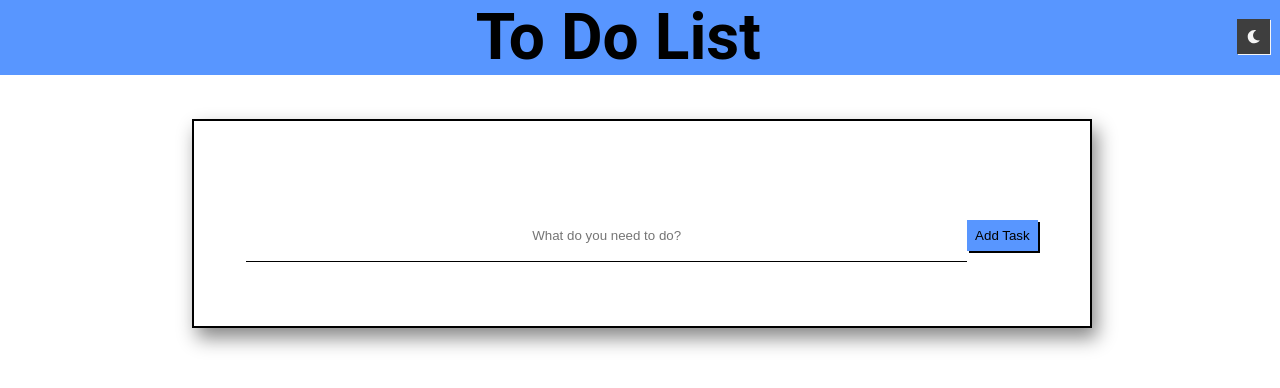
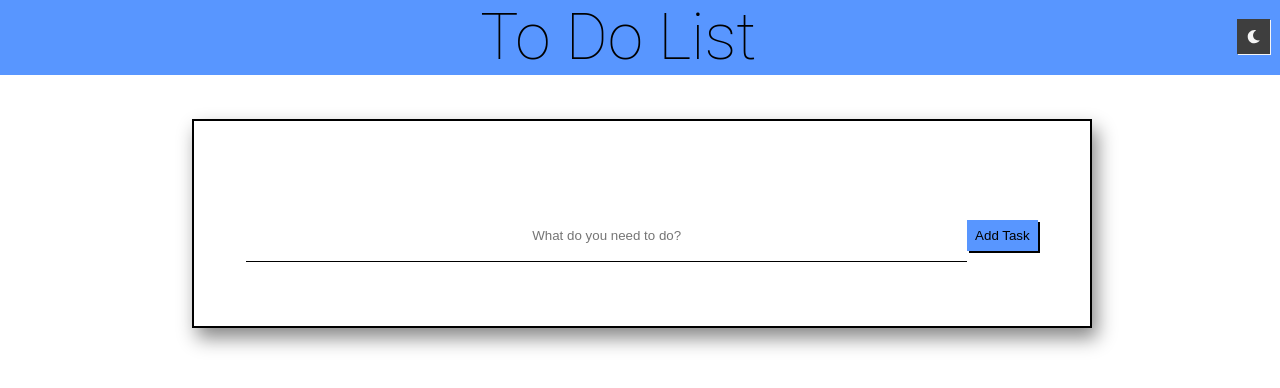
Before and after one commit to RyMoPT/todoreact, a React (Create React App) app: page / in a window 1280 px wide. Shown: the top 388 px of the page. Built offline with nearby package versions, Linux system fonts and the light colour scheme.

Commit message:
changed header style

```diff
--- a/src/index.css
+++ b/src/index.css
@@ -13,6 +13,7 @@ body {
 h1 {
   margin-top: 0px;
   margin-bottom: 0px;
+  font-weight: 100;
 }
 .wrapper {
   display: grid;
```
